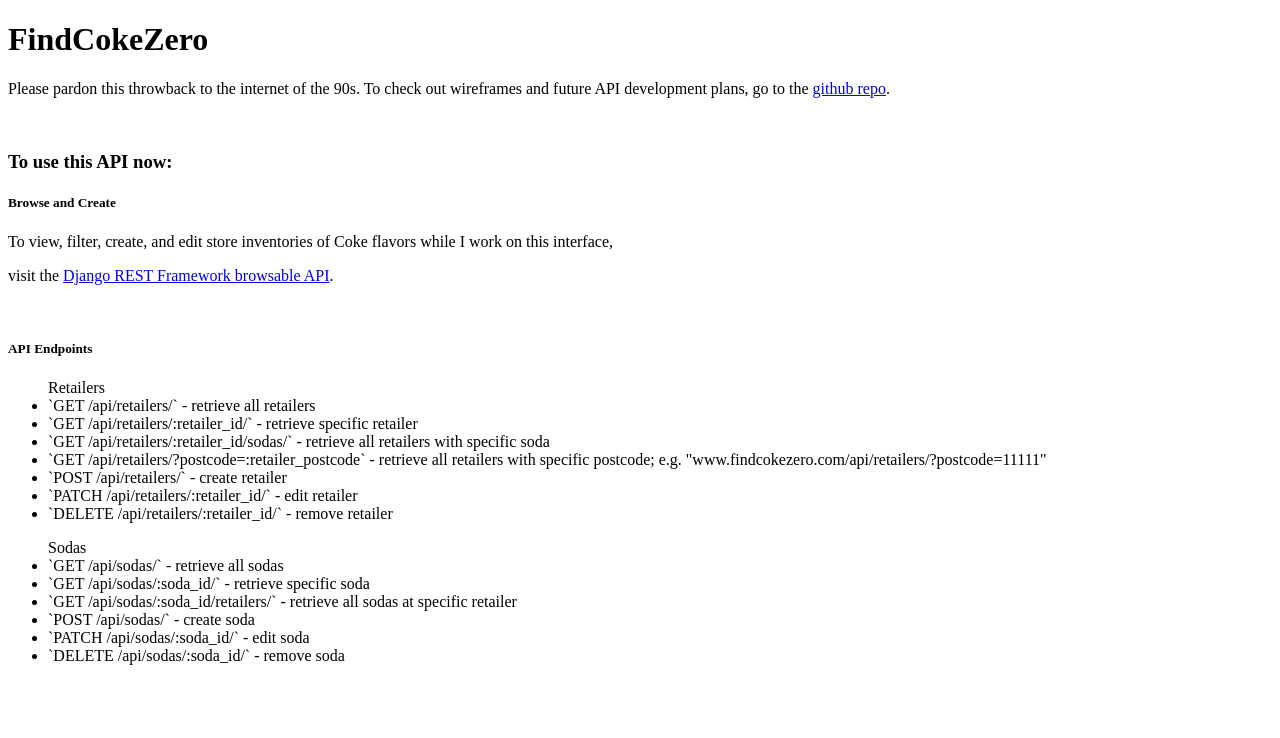
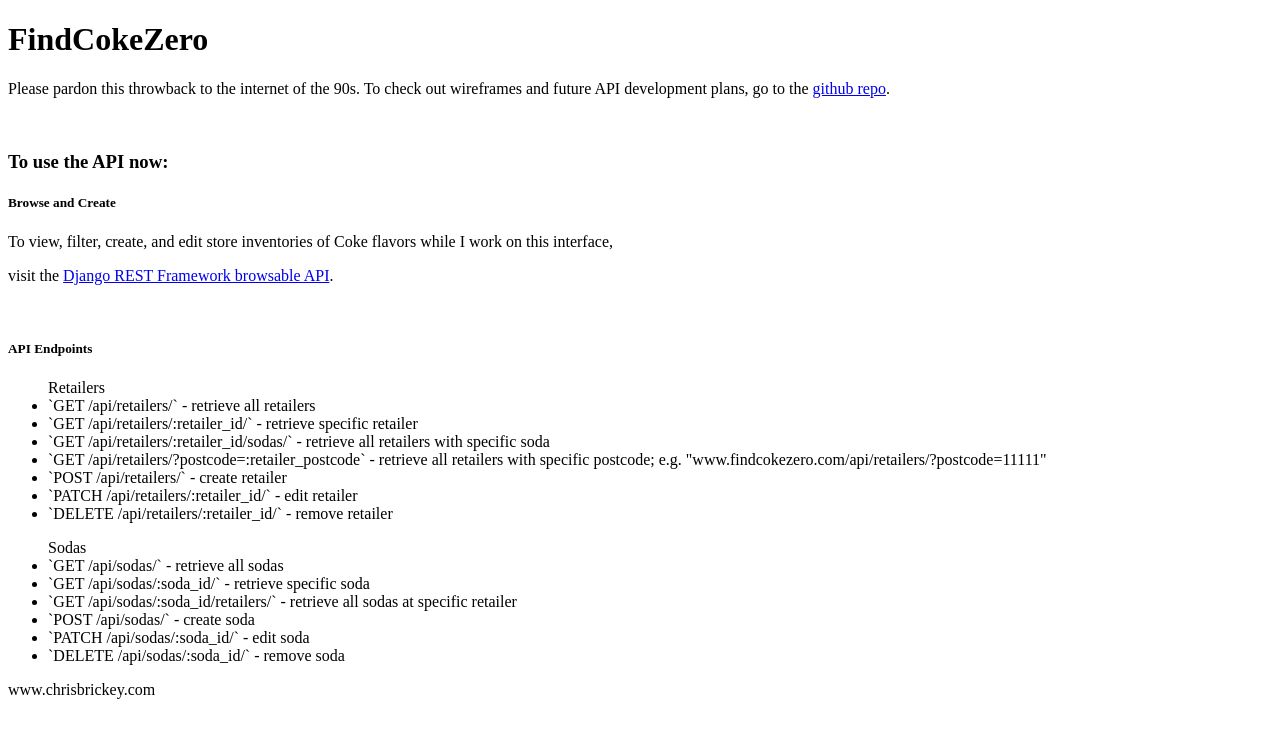
Before and after one commit to chrisbrickey/findcokezero, a Django app: page / in a window 1280 px wide. Shown: the top 738 px of the page. Run offline with Django 3.2, Linux system fonts and the light colour scheme.

Commit message:
add HTML sections based on wireframes

```diff
--- a/app1_findcokezero/templates/index.html
+++ b/app1_findcokezero/templates/index.html
@@ -12,7 +12,10 @@
     </head>
 
     <body>
-        <h1>FindCokeZero</h1>
+        <header id="head">
+            <h1>FindCokeZero</h1>
+        </header>
+
 
         <div>
             <p>Please pardon this throwback to the internet of the 90s. To check out wireframes and future API development plans, go to the
@@ -24,7 +27,7 @@
         </br>
 
         <div>
-            <h3>To use this API now:</h3>
+            <h3>To use the API now:</h3>
 
             <h5>Browse and Create</h5>
 
@@ -64,6 +67,16 @@
 
         </div>
 
+        <section id="map"></section>
+        <section id="search"></section>
+        <section id="filter"></section>
+        <section id="listings"></section>
+        <section id="addRetailer"></section>
+
+        <footer id="foot">
+            <p>www.chrisbrickey.com</p>
+        </footer>
+
 
     </body>
 </html>
```
